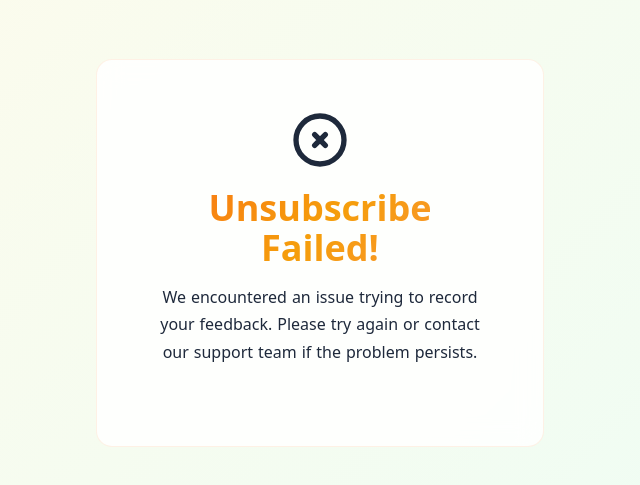
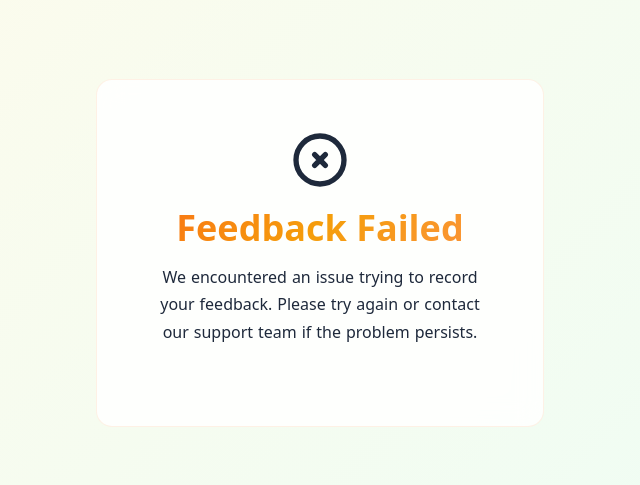
Before and after one commit to ww-jx/patient-filtering-agent, a Next.js app: page /feedback/error in a window 1280 px wide. Shown: the part 147-632 px from the top of the page, without its empty margins (320-960 px from the left). Built offline with nearby package versions, Linux system fonts and the light colour scheme.

Commit message:
fix typos

```diff
--- a/src/app/feedback/error/page.tsx
+++ b/src/app/feedback/error/page.tsx
@@ -22,7 +22,7 @@ export default function UnsubscribeErrorPage() {
         <XCircleIcon />
 
         <h1 className="text-3xl md:text-4xl font-bold text-gradient mb-4 text-heading">
-          Unsubscribe Failed!
+          Feedback Failed
         </h1>
 
         <p className="text-readable text-muted mb-8">
--- a/src/app/unsubscribe/error/page.tsx
+++ b/src/app/unsubscribe/error/page.tsx
@@ -22,7 +22,7 @@ export default function UnsubscribeErrorPage() {
         <XCircleIcon />
 
         <h1 className="text-3xl md:text-4xl font-bold text-gradient mb-4 text-heading">
-          Unsubscribe Failed!
+          Unsubscribe Failed
         </h1>
 
         <p className="text-readable text-muted mb-8">
```
